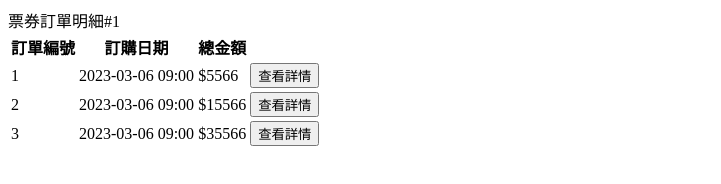
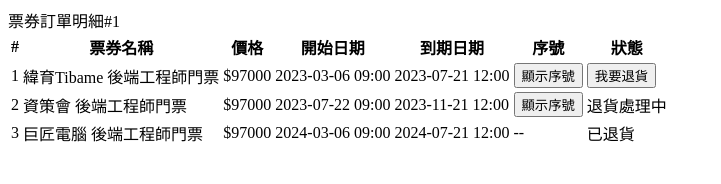
Before and after one commit to srwh1234/Tibame_Homework, a plain HTML site: page 專案練習/ticket_order_detail.html in a window 1280 px wide. Shown: the whole page, without its empty margins (0-721 px from the left). Drawn offline with Linux system fonts and the light colour scheme.

Commit message:
Add files via upload

```diff
--- a/專案練習/ticket_order_detail.html
+++ b/專案練習/ticket_order_detail.html
@@ -23,65 +23,89 @@
             -->
                 <thead>
                     <tr>
-                        <th data-field="ticket_order_id" data-sortable="true">訂單編號</th>
-                        <th data-field="pay_date" data-sortable="true">訂購日期</th>
-                        <th data-field="actual_price" data-sortable="true">總金額</th>
-                        <th></th>
+                        <th data-field="index" data-sortable="true">#</th>
+                        <th data-field="ticket_name" data-sortable="true">票券名稱</th>
+                        <th data-field="actual_price" data-sortable="true">價格</th>
+                        <th data-field="start_date" data-sortable="true">開始日期</th>
+                        <th data-field="expiry_date" data-sortable="true">到期日期</th>
+                        <th>序號</th>
+                        <th>狀態</th>
                     </tr>
                 </thead>
                 <tbody>
                     <!-- 第一筆資料 -->
                     <tr>
-                        <td class="ticket_order_id">1</td>
-                        <td class="pay_date">2023-03-06 09:00</td>
-                        <td class="actual_price">$5566</td>
+                        <td class="index">1</td>
+                        <td class="ticket_name">緯育Tibame 後端工程師門票</td>
+                        <td class="actual_price">$97000</td>
+                        <td class="start_date">2023-03-06 09:00</td>
+                        <td class="expiry_date">2023-07-21 12:00</td>
                         <td>
-                            <button class="btn btn-sm btn-outline-secondary open-modal" type="button"
-                                data-bs-toggle="modal" data-bs-target="#detail_modal"
-                                data-url="orders_detail.html">查看詳情</button>
+                            <button class="btn btn-sm btn-outline-secondary" type="button">顯示序號</button>
+                        </td>
+                        <td>
+                            <button class="btn btn-sm btn-outline-secondary" type="button" data-bs-toggle="modal"
+                                data-bs-target="#refund_modal" data-bs-whatever="index_1">我要退貨</button>
                         </td>
                     </tr>
 
                     <!-- 第二筆資料 -->
                     <tr>
-                        <td class="ticket_order_id">2</td>
-                        <td class="pay_date">2023-03-06 09:00</td>
-                        <td class="actual_price">$15566</td>
+                        <td class="index">2</td>
+                        <td class="ticket_name">資策會 後端工程師門票</td>
+                        <td class="actual_price">$97000</td>
+                        <td class="start_date">2023-07-22 09:00</td>
+                        <td class="expiry_date">2023-11-21 12:00</td>
                         <td>
-                            <button class="btn btn-sm btn-outline-secondary" type="button" data-bs-toggle="modal"
-                                data-bs-target="#detail_modal">查看詳情</button>
+                            <button class="btn btn-sm btn-outline-secondary" type="button">顯示序號</button>
                         </td>
+                        <td>退貨處理中</td>
                     </tr>
 
                     <!-- 第三筆資料 -->
                     <tr>
-                        <td class="ticket_order_id">3</td>
-                        <td class="pay_date">2023-03-06 09:00</td>
-                        <td class="actual_price">$35566</td>
-                        <td>
-                            <button class="btn btn-sm btn-outline-secondary" type="button" data-bs-toggle="modal"
-                                data-bs-target="#detail_modal">查看詳情
-                            </button>
-                        </td>
+                        <td class="index">3</td>
+                        <td class="ticket_name">巨匠電腦 後端工程師門票</td>
+                        <td class="actual_price">$97000</td>
+                        <td class="start_date">2024-03-06 09:00</td>
+                        <td class="expiry_date">2024-07-21 12:00</td>
+                        <td>--</td>
+                        <td>已退貨</td>
                     </tr>
 
                 </tbody>
             </table>
 
-
-
-
-
-
-
-
         </div>
     </div>
+
+    <!-- 退貨按鈕按下去的Modal畫面 要寫在上一頁... -->
+
     <!-- <script src="https://unpkg.com/bootstrap-table@1.21.4/dist/bootstrap-table.min.js"></script> -->
 
     <!-- <script src="https://cdn.jsdelivr.net/npm/bootstrap@5.2.3/dist/js/bootstrap.bundle.min.js"
       integrity="sha384-kenU1KFdBIe4zVF0s0G1M5b4hcpxyD9F7jL+jjXkk+Q2h455rYXK/7HAuoJl+0I4"
       crossorigin="anonymous"></script> -->
+    <script>
+
+        // $(document).ready(function () {
+        //     var mainModal = new bootstrap.Modal($('#detail_modal')[0]);
+        //     var nestedModal = new bootstrap.Modal($('#refund_modal')[0]);
+
+        //     // 控制打開嵌套 Modal
+        //     $('#detail_modal').on('shown.bs.modal', function () {
+        //         $('#refund_modal').addClass('show');
+        //         nestedModal.show();
+        //     });
+
+        //     // 控制關閉嵌套 Modal
+        //     $('#refund_modal').on('hidden.bs.modal', function () {
+        //         $('#detail_modal').addClass('show');
+        //         mainModal.show();
+        //     });
+        // });
+
+    </script>
 </body>
 
 </html>
```
Also changed, not shown: 專案練習/ticket_order.html (+33 -8 lines).
